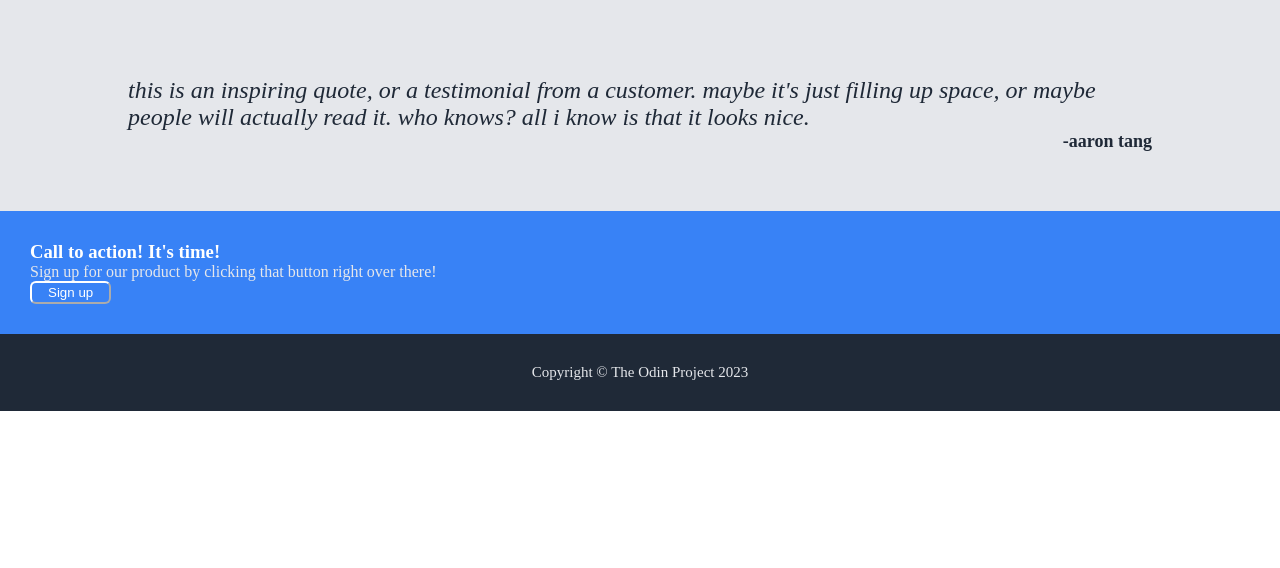
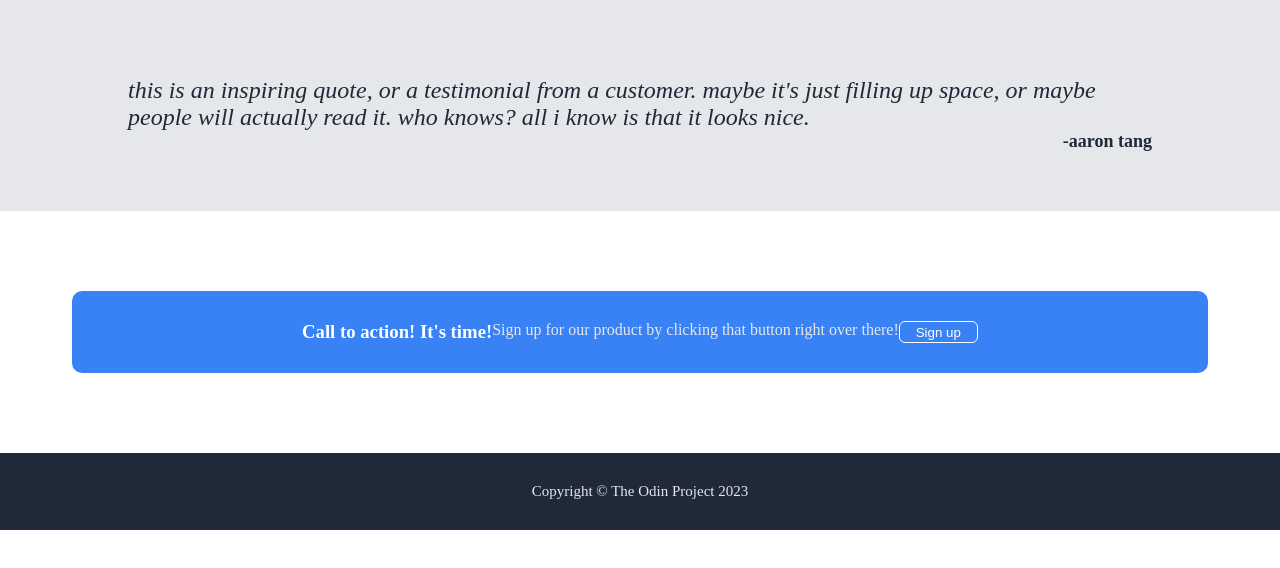
Before and after one commit to notwhitelisted/The-Odin-Project, a plain HTML site: page projectLandingPage/index.html in a window 1280 px wide. Shown: the part 230-798 px from the top of the page. Drawn offline with Linux system fonts and the light colour scheme.

Commit message:
3rd commit

```diff
--- a/projectLandingPage/styles.css
+++ b/projectLandingPage/styles.css
@@ -89,12 +89,20 @@ a {
 
 .sign-up {
     background-color: #fff;
-
+    display: flex;
+    justify-content: center;
+    align-items: center;
 }
 
 .blue-background {
     background-color: #3882f6;
     padding: 30px;
+    border-radius: 10px;
+    margin-top: 5rem;
+    margin-bottom: 5rem;
+    padding-left: 18%;
+    padding-right: 18%;
+    display: flex;
 }
 
 .sign-up-header {
@@ -113,6 +121,8 @@ a {
     padding-top: 2px;
     padding-bottom: 2px;
     border-color: #fff;
+    border-style: solid;
+    border-width: 1.5px;
     color: #fff;
 }
 
```
